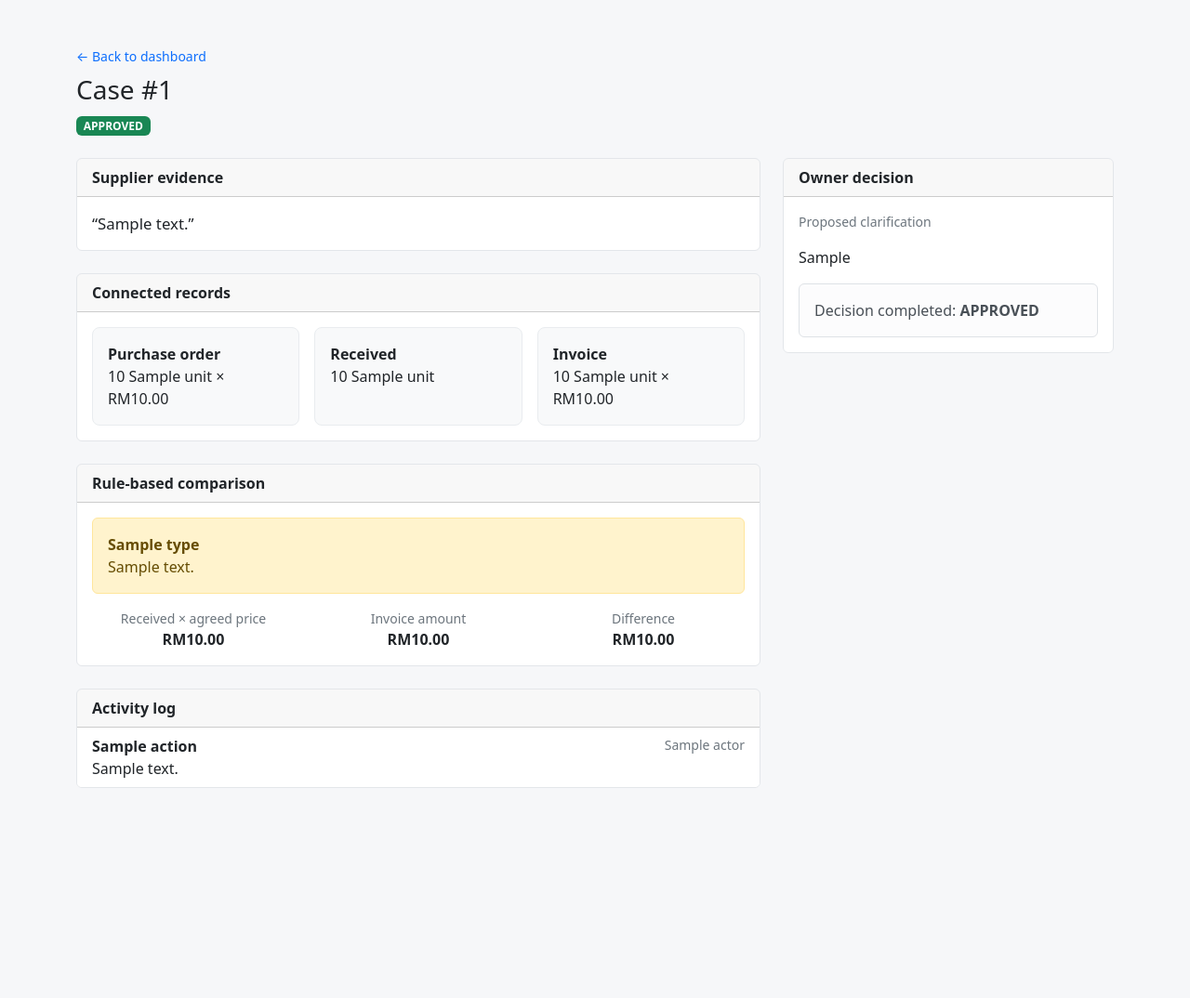
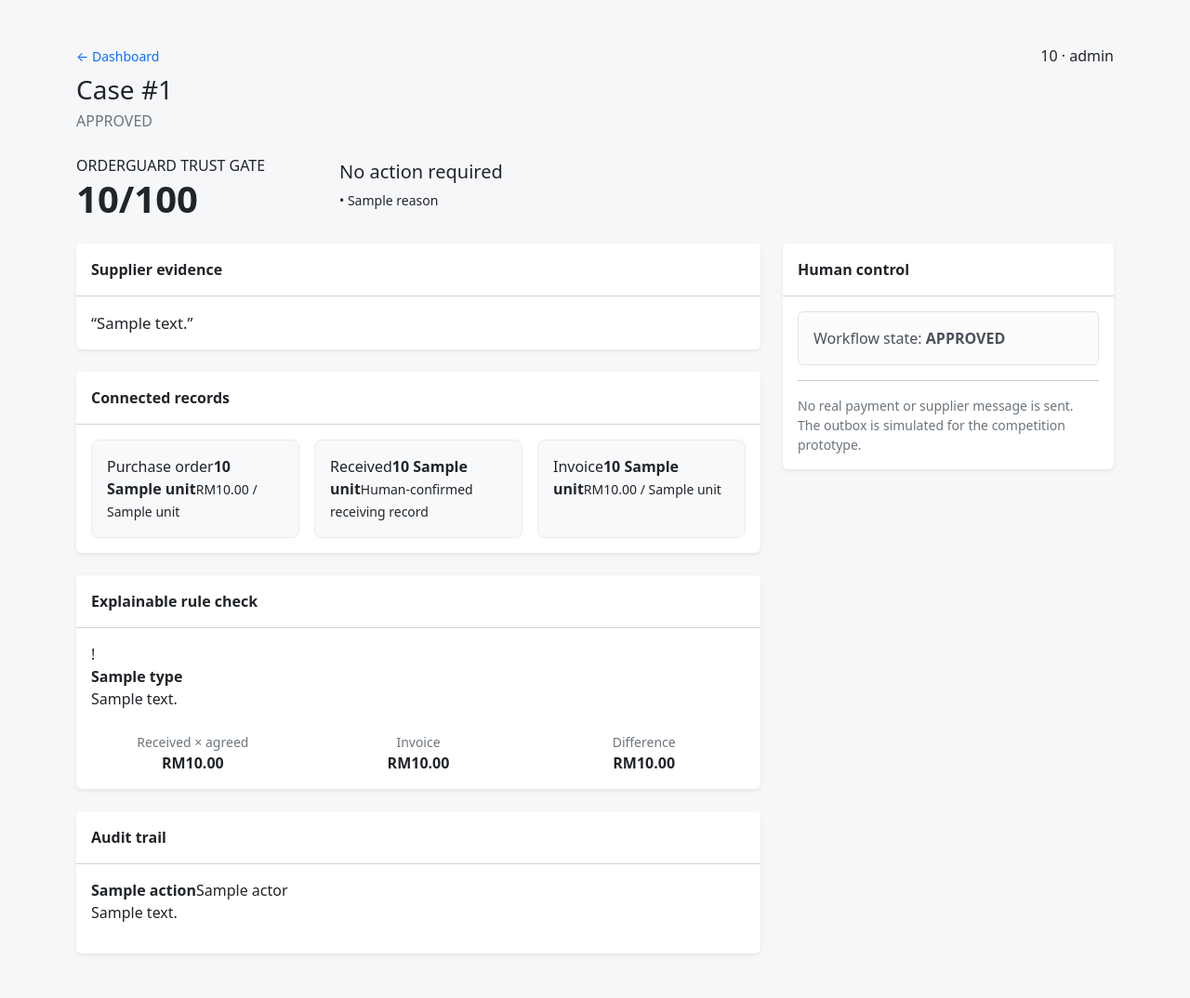
Before and after one commit to Aunyiqi/SDC_Hackathon_Submission_Template, a Flask app: template src/templates/case_detail.html in a window 1280 px wide. Shown: the part 72-1146 px from the top of the page at 93% size. Before the commit the page ends 920 px from the top, so only its background shows below. Run offline with Flask 3, Linux system fonts and the light colour scheme; the template is opened without the code that fills it: most values are stand-ins (such as "Sample title", 1, 10 or a date in 2020).

Commit message:
feat: show Trust Gate and human clarification loop

```diff
--- a/src/templates/case_detail.html
+++ b/src/templates/case_detail.html
@@ -1,90 +1,43 @@
 {% extends "base.html" %}
 {% block title %}Case #{{ case.id }} · Vortex OrderGuard{% endblock %}
 {% block content %}
+{% set gate = case.comparison.trust_gate %}
 <div class="d-flex justify-content-between align-items-start mb-4">
-  <div>
-    <a class="small text-decoration-none" href="{{ url_for('dashboard') }}">← Back to dashboard</a>
-    <h1 class="h3 mt-2">Case #{{ case.id }}</h1>
-    <span class="badge text-bg-{{ 'warning' if case.status == 'PENDING_APPROVAL' else 'success' if case.status in ['APPROVED','MATCHED'] else 'secondary' }}">{{ case.status }}</span>
-  </div>
+  <div><a class="small text-decoration-none" href="{{ url_for('dashboard') }}">← Dashboard</a><h1 class="h3 mt-2 mb-1">Case #{{ case.id }}</h1><span class="text-secondary">{{ case.status.replace('_',' ') }}</span></div>
+  <span class="trust-pill trust-{{ gate.level|lower }} fs-6">{{ gate.score }} · {{ gate.level }}</span>
+</div>
+
+<div class="trust-panel trust-panel-{{ gate.level|lower }} mb-4">
+  <div class="row align-items-center g-3"><div class="col-md-3"><div class="eyebrow">ORDERGUARD TRUST GATE</div><div class="display-6 fw-bold">{{ gate.score }}/100</div></div><div class="col-md-9"><h2 class="h5">{{ 'Action blocked' if gate.level == 'BLOCKED' else 'Owner review allowed' if gate.level == 'REVIEW' else 'No action required' }}</h2>{% for reason in gate.reasons %}<div class="small mb-1">• {{ reason }}</div>{% endfor %}</div></div>
 </div>
 
 <div class="row g-4">
   <div class="col-lg-8">
-    <div class="card mb-4">
-      <div class="card-header fw-semibold">Supplier evidence</div>
-      <div class="card-body"><blockquote class="mb-0">“{{ case.supplier_message }}”</blockquote></div>
-    </div>
+    <div class="card mb-4 shadow-sm border-0"><div class="card-header bg-white fw-semibold py-3">Supplier evidence</div><div class="card-body"><blockquote class="mb-0">“{{ case.supplier_message }}”</blockquote></div></div>
+    <div class="card mb-4 shadow-sm border-0"><div class="card-header bg-white fw-semibold py-3">Connected records</div><div class="card-body"><div class="row g-3">
+      <div class="col-md-4"><div class="evidence-box"><span>Purchase order</span><strong>{{ case.purchase_order.quantity }} {{ case.purchase_order.unit }}</strong><small>RM{{ '%.2f'|format(case.purchase_order.unit_price) }} / {{ case.purchase_order.unit }}</small></div></div>
+      <div class="col-md-4"><div class="evidence-box"><span>Received</span><strong>{{ case.received.quantity }} {{ case.received.unit }}</strong><small>Human-confirmed receiving record</small></div></div>
+      <div class="col-md-4"><div class="evidence-box"><span>Invoice</span><strong>{{ case.invoice.quantity }} {{ case.invoice.unit }}</strong><small>RM{{ '%.2f'|format(case.invoice.unit_price) }} / {{ case.invoice.unit }}</small></div></div>
+    </div></div></div>
 
-    <div class="card mb-4">
-      <div class="card-header fw-semibold">Connected records</div>
-      <div class="card-body">
-        <div class="row g-3">
-          <div class="col-md-4"><div class="evidence-box"><strong>Purchase order</strong><br>{{ case.purchase_order.quantity }} {{ case.purchase_order.unit }} × RM{{ '%.2f'|format(case.purchase_order.unit_price) }}</div></div>
-          <div class="col-md-4"><div class="evidence-box"><strong>Received</strong><br>{{ case.received.quantity }} {{ case.received.unit }}</div></div>
-          <div class="col-md-4"><div class="evidence-box"><strong>Invoice</strong><br>{{ case.invoice.quantity }} {{ case.invoice.unit }} × RM{{ '%.2f'|format(case.invoice.unit_price) }}</div></div>
-        </div>
-      </div>
-    </div>
+    <div class="card mb-4 shadow-sm border-0"><div class="card-header bg-white fw-semibold py-3">Explainable rule check</div><div class="card-body">
+      {% if case.comparison.discrepancies %}{% for d in case.comparison.discrepancies %}<div class="exception-row"><div class="exception-icon">!</div><div><strong>{{ d.type.replace('_',' ') }}</strong><div>{{ d.message }}</div></div></div>{% endfor %}{% else %}<div class="alert alert-success mb-0">All connected records match. OrderGuard avoids unnecessary follow-up.</div>{% endif %}
+      {% if case.comparison.comparison_amount is not none %}<div class="row mt-4 text-center"><div class="col"><div class="small text-secondary">Received × agreed</div><strong>RM{{ '%.2f'|format(case.comparison.comparison_amount) }}</strong></div><div class="col"><div class="small text-secondary">Invoice</div><strong>RM{{ '%.2f'|format(case.comparison.invoice_amount) }}</strong></div><div class="col"><div class="small text-secondary">Difference</div><strong>RM{{ '%.2f'|format(case.comparison.difference) }}</strong></div></div>{% endif %}
+    </div></div>
 
-    <div class="card mb-4">
-      <div class="card-header fw-semibold">Rule-based comparison</div>
-      <div class="card-body">
-        {% if case.comparison.discrepancies %}
-          {% for d in case.comparison.discrepancies %}
-            <div class="alert alert-warning mb-2">
-              <div class="fw-semibold">{{ d.type.replace('_', ' ') }}</div>
-              {{ d.message }}
-            </div>
-          {% endfor %}
-        {% else %}
-          <div class="alert alert-success mb-0">All connected records match.</div>
-        {% endif %}
-        {% if case.comparison.comparison_amount is not none %}
-          <div class="row mt-3 text-center">
-            <div class="col"><div class="small text-secondary">Received × agreed price</div><strong>RM{{ '%.2f'|format(case.comparison.comparison_amount) }}</strong></div>
-            <div class="col"><div class="small text-secondary">Invoice amount</div><strong>RM{{ '%.2f'|format(case.comparison.invoice_amount) }}</strong></div>
-            <div class="col"><div class="small text-secondary">Difference</div><strong>RM{{ '%.2f'|format(case.comparison.difference) }}</strong></div>
-          </div>
-        {% endif %}
-      </div>
-    </div>
-
-    <div class="card">
-      <div class="card-header fw-semibold">Activity log</div>
-      <div class="list-group list-group-flush">
-        {% for item in activity %}
-          <div class="list-group-item">
-            <div class="d-flex justify-content-between"><strong>{{ item.action.replace('_',' ') }}</strong><span class="small text-secondary">{{ item.actor }}</span></div>
-            <div>{{ item.details }}</div>
-          </div>
-        {% endfor %}
-      </div>
-    </div>
+    <div class="card shadow-sm border-0"><div class="card-header bg-white fw-semibold py-3">Audit trail</div><div class="card-body timeline">{% for item in activity %}<div class="timeline-item"><strong>{{ item.action.replace('_',' ') }}</strong><span>{{ item.actor }}</span><p>{{ item.details }}</p></div>{% endfor %}</div></div>
   </div>
 
   <div class="col-lg-4">
-    <div class="card sticky-top" style="top: 1rem;">
-      <div class="card-header fw-semibold">Owner decision</div>
-      <div class="card-body">
-        <p class="small text-secondary">Proposed clarification</p>
-        <p>{{ case.proposed_action }}</p>
-        {% if case.status == 'PENDING_APPROVAL' %}
-          <form method="post" action="{{ url_for('approve_case', case_id=case.id) }}" class="mb-3">
-            <button class="btn btn-success w-100" type="submit">Approve clarification</button>
-          </form>
-          <form method="post" action="{{ url_for('reject_case', case_id=case.id) }}">
-            <label class="form-label small">Reject reason</label>
-            <input class="form-control mb-2" name="reason" value="Need supplier call before action">
-            <button class="btn btn-outline-danger w-100" type="submit">Reject</button>
-          </form>
-          <hr>
-          <p class="small text-secondary mb-0">The prototype never processes a real payment or sends a real supplier message.</p>
-        {% else %}
-          <div class="alert alert-light border mb-0">Decision completed: <strong>{{ case.status }}</strong></div>
-        {% endif %}
-      </div>
-    </div>
+    <div class="card decision-card sticky-top shadow-sm border-0" style="top:1rem"><div class="card-header bg-white fw-semibold py-3">Human control</div><div class="card-body">
+      {% if case.status == 'NEEDS_CLARIFICATION' %}
+        <div class="alert alert-danger small">Trust Gate has stopped the workflow. Confirm the receiving unit/quantity before any consequential action.</div>
+        <form method="post" action="{{ url_for('clarify_case', case_id=case.id) }}"><label class="form-label">Confirmed received quantity</label><input class="form-control mb-2" type="number" step="0.01" name="received_quantity" value="{{ case.received.quantity }}" required><label class="form-label">Confirmed unit</label><input class="form-control mb-3" name="received_unit" value="kg" required><button class="btn btn-dark w-100" type="submit">Confirm & recalculate</button></form>
+      {% elif case.status == 'PENDING_APPROVAL' %}
+        <div class="small text-secondary mb-2">Proposed clarification</div><p>{{ case.proposed_action }}</p><form method="post" action="{{ url_for('approve_case', case_id=case.id) }}" class="mb-3"><button class="btn btn-success w-100" type="submit">Approve clarification</button></form><form method="post" action="{{ url_for('reject_case', case_id=case.id) }}"><label class="form-label small">Reject reason</label><input class="form-control mb-2" name="reason" value="Need supplier call before action"><button class="btn btn-outline-danger w-100" type="submit">Reject</button></form>
+      {% else %}<div class="alert alert-light border mb-0">Workflow state: <strong>{{ case.status.replace('_',' ') }}</strong></div>{% endif %}
+      <hr><p class="small text-secondary mb-0">No real payment or supplier message is sent. The outbox is simulated for the competition prototype.</p>
+    </div></div>
   </div>
 </div>
 {% endblock %}
```
